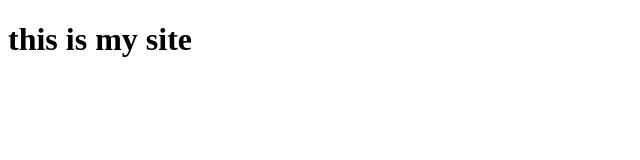
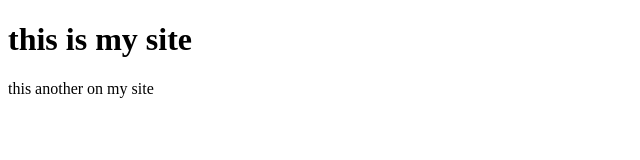
Before and after one commit to yemedogbe/test-repo, a plain HTML site: page index.html in a window 1280 px wide. Shown: the whole page, without its empty margins (0-640 px from the left). Drawn offline with Linux system fonts and the light colour scheme.

Commit message:
another change to index

```diff
--- a/index.html
+++ b/index.html
@@ -7,5 +7,6 @@
 </head>
 <body>
     <h1>this is my site</h1>
+    <p>this another on my site</p>
 </body>
 </html>
```
